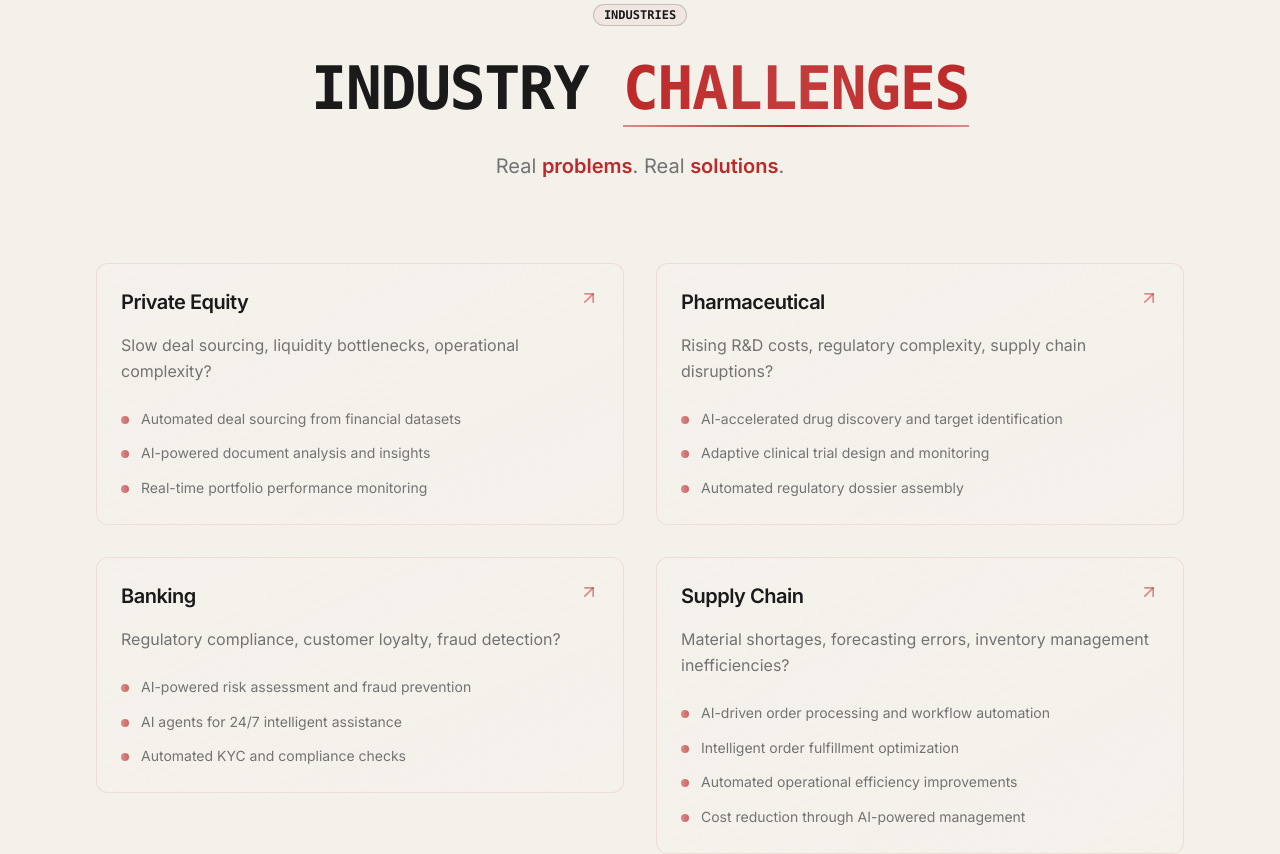
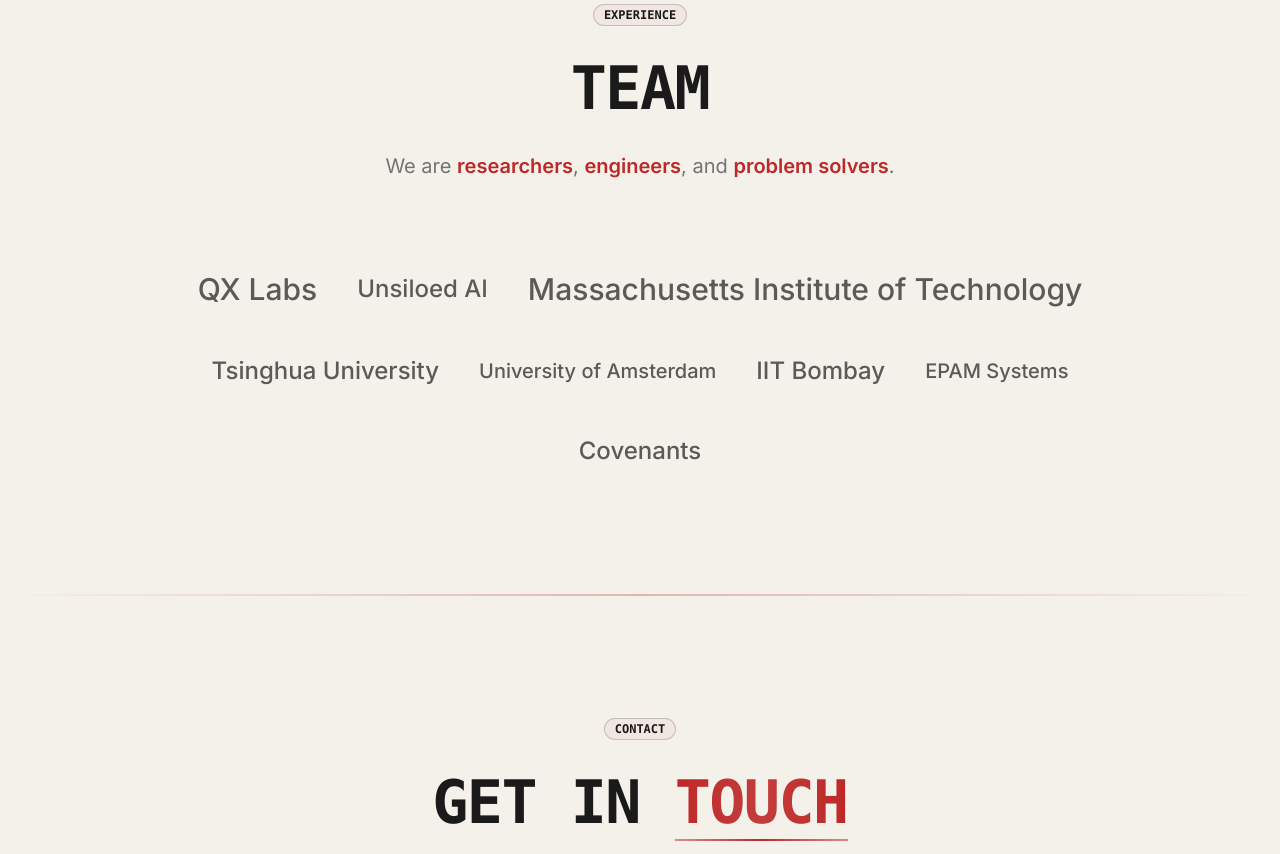
Before and after one commit to shinkahq/shinka-website, a Next.js app: page / in a window 1280 px wide. Shown: the part 1580-2434 px from the top of the page. Built offline with nearby package versions, Linux system fonts and the light colour scheme.

Commit message:
🗑️ chore: remove Industries section for improved content clarity and maintainability

```diff
--- a/app/page.tsx
+++ b/app/page.tsx
@@ -1,7 +1,6 @@
 import Navigation from "@/components/sections/navigation"
 import Hero from "@/components/sections/hero"
 import About from "@/components/sections/about"
-import Industries from "@/components/sections/industries"
 import Team from "@/components/sections/team"
 import Contact from "@/components/sections/contact"
 import Footer from "@/components/sections/footer"
@@ -12,7 +11,6 @@
       <Navigation />
       <Hero />
       <About />
-      <Industries />
       <Team />
       <Contact />
       <Footer />
--- a/components/sections/industries.tsx
+++ /dev/null
@@ -1,222 +0,0 @@
-'use client'
-
-import { memo, useMemo } from 'react'
-import useResponsive from '@/lib/use-responsive'
-import { ResponsiveContainer, ResponsiveText, Show } from '@/components/responsive'
-import { ArrowUpRight } from 'lucide-react'
-import { Badge } from '@/components/ui/badge'
-
-type Industry = {
-  title: string
-  description: string
-  solutions: string[]
-}
-
-const industries: Industry[] = [
-  {
-    title: "Private Equity",
-    description: "Slow deal sourcing, liquidity bottlenecks, operational complexity?",
-    solutions: [
-      "Automated deal sourcing from financial datasets",
-      "AI-powered document analysis and insights",
-      "Real-time portfolio performance monitoring"
-    ]
-  },
-  {
-    title: "Banking",
-    description: "Regulatory compliance, customer loyalty, fraud detection?",
-    solutions: [
-      "AI-powered risk assessment and fraud prevention",
-      "AI agents for 24/7 intelligent assistance",
-      "Automated KYC and compliance checks"
-    ]
-  },
-  {
-    title: "Pharmaceutical",
-    description: "Rising R&D costs, regulatory complexity, supply chain disruptions?",
-    solutions: [
-      "AI-accelerated drug discovery and target identification",
-      "Adaptive clinical trial design and monitoring",
-      "Automated regulatory dossier assembly"
-    ]
-  },
-  {
-    title: "Supply Chain",
-    description: "Material shortages, forecasting errors, inventory management inefficiencies?",
-    solutions: [
-      "AI-driven order processing and workflow automation",
-      "Intelligent order fulfillment optimization",
-      "Automated operational efficiency improvements",
-      "Cost reduction through AI-powered management"
-    ]
-  }
-]
-
-const IndustryModule = memo(function IndustryModule({ industry, index }: { industry: Industry, index: number }) {
-  const { isMobile } = useResponsive()
-
-  const containerClass = useMemo(() =>
-    `group relative bg-gradient-to-br from-background/80 to-background/60 backdrop-blur-sm border border-accent/10 rounded-xl ${isMobile ? 'p-4' : 'p-6'} hover:border-accent/30 transition-all duration-500`,
-    [isMobile]
-  )
-
-  return (
-    <div className={containerClass}>
-      <div className="absolute inset-0 bg-gradient-to-br from-accent/5 via-transparent to-accent/5 rounded-xl opacity-0 group-hover:opacity-100 transition-opacity duration-500" />
-
-      <div className="relative flex items-start justify-between mb-4">
-        <ResponsiveText
-          as="h3"
-          mobileSize="text-lg"
-          tabletSize="text-xl"
-          desktopSize="text-xl"
-          className="font-semibold text-foreground group-hover:text-accent transition-colors duration-300"
-        >
-          {industry.title}
-        </ResponsiveText>
-        <ArrowUpRight className="w-5 h-5 text-accent/50 group-hover:text-accent group-hover:translate-x-1 group-hover:-translate-y-1 transition-all duration-300" />
-      </div>
-
-      <ResponsiveText
-        mobileSize="text-sm"
-        tabletSize="text-base"
-        desktopSize="text-base"
-        className="text-muted-foreground leading-relaxed mb-6"
-      >
-        {industry.description}
-      </ResponsiveText>
-
-      <div className="space-y-3">
-        {industry.solutions.map((solution, solutionIndex) => (
-          <div key={solutionIndex} className="group/item flex items-start gap-3">
-            <div className="w-2 h-2 rounded-full bg-gradient-to-r from-accent/50 to-accent/70 mt-2 group-hover/item:from-accent group-hover/item:to-accent transition-all duration-300 flex-shrink-0" />
-            <ResponsiveText
-              mobileSize="text-xs"
-              tabletSize="text-sm"
-              desktopSize="text-sm"
-              className="text-muted-foreground leading-relaxed group-hover/item:text-foreground transition-colors duration-300 flex-1"
-            >
-              {solution}
-            </ResponsiveText>
-          </div>
-        ))}
-      </div>
-
-      <div className="absolute bottom-0 left-0 right-0 h-[1px] bg-gradient-to-r from-transparent via-accent/20 to-transparent opacity-0 group-hover:opacity-100 transition-opacity duration-500" />
-    </div>
-  )
-})
-
-const Industries = memo(function Industries() {
-  const { isMobile } = useResponsive()
-
-  const sectionClass = useMemo(() =>
-    `${isMobile ? 'py-12' : 'py-24'} relative overflow-hidden`,
-    [isMobile]
-  )
-
-  const headerClass = useMemo(() =>
-    `text-center ${isMobile ? 'mb-12' : 'mb-20'}`,
-    [isMobile]
-  )
-
-  const badgeClass = useMemo(() =>
-    `${isMobile ? 'mb-4' : 'mb-8'} border-foreground/20 text-foreground font-mono bg-accent/5 backdrop-blur-sm`,
-    [isMobile]
-  )
-
-  const headingClass = useMemo(() =>
-    `font-bold text-foreground ${isMobile ? 'mb-4' : 'mb-8'} tracking-tight font-mono`,
-    [isMobile]
-  )
-
-  const backgroundClass = useMemo(() =>
-    `absolute inset-0 ${isMobile ? 'opacity-3' : 'opacity-5'}`,
-    [isMobile]
-  )
-
-  const backgroundSize = useMemo(() =>
-    isMobile ? '40px 40px' : '60px 60px',
-    [isMobile]
-  )
-
-  const backgroundImage = useMemo(() =>
-    `linear-gradient(hsl(var(--accent) / 0.1) 1px, transparent 1px), linear-gradient(90deg, hsl(var(--accent) / 0.1) 1px, transparent 1px)`,
-    []
-  )
-
-  return (
-    <section className={sectionClass}>
-      <div className={backgroundClass}>
-        <div className="absolute inset-0" style={{
-          backgroundImage,
-          backgroundSize
-        }} />
-      </div>
-
-      <div className="absolute top-0 left-0 w-full h-[1px] bg-gradient-to-r from-transparent via-accent/30 to-transparent" />
-      <div className="absolute bottom-0 left-0 w-full h-[1px] bg-gradient-to-r from-transparent via-accent/30 to-transparent" />
-
-      <ResponsiveContainer maxWidth="responsive" className="relative z-10">
-        <div className={headerClass}>
-          <Badge variant="outline" className={badgeClass}>
-            INDUSTRIES
-          </Badge>
-
-          <ResponsiveText
-            as="h2"
-            mobileSize="text-2xl"
-            tabletSize="text-4xl"
-            desktopSize="text-5xl lg:text-6xl"
-            className={headingClass}
-          >
-            INDUSTRY{' '}
-            <span className="relative">
-              <span className="bg-clip-text text-transparent bg-gradient-to-r from-accent via-accent/90 to-accent">
-                CHALLENGES
-              </span>
-              <div className="absolute -bottom-1 left-0 w-full h-[2px] bg-gradient-to-r from-accent/50 via-accent to-accent/50" />
-            </span>
-          </ResponsiveText>
-
-          <ResponsiveText
-            mobileSize="text-base"
-            tabletSize="text-lg"
-            desktopSize="text-xl"
-            className="text-muted-foreground max-w-4xl mx-auto leading-relaxed"
-          >
-            Real{' '}
-            <span className="text-accent font-semibold">problems</span>.{' '}
-            Real{' '}
-            <span className="text-accent font-semibold">solutions</span>.
-          </ResponsiveText>
-        </div>
-
-        <Show below="lg">
-          <div className="space-y-6">
-            {industries.map((industry, index) => (
-              <IndustryModule key={index} industry={industry} index={index} />
-            ))}
-          </div>
-        </Show>
-
-        <Show above="lg">
-          <div className="grid lg:grid-cols-2 gap-8">
-            <div className="space-y-8">
-              {industries.slice(0, 2).map((industry, index) => (
-                <IndustryModule key={index} industry={industry} index={index} />
-              ))}
-            </div>
-            <div className="space-y-8">
-              {industries.slice(2, 4).map((industry, index) => (
-                <IndustryModule key={index + 2} industry={industry} index={index + 2} />
-              ))}
-            </div>
-          </div>
-        </Show>
-      </ResponsiveContainer>
-    </section>
-  )
-})
-
-export default Industries
```
